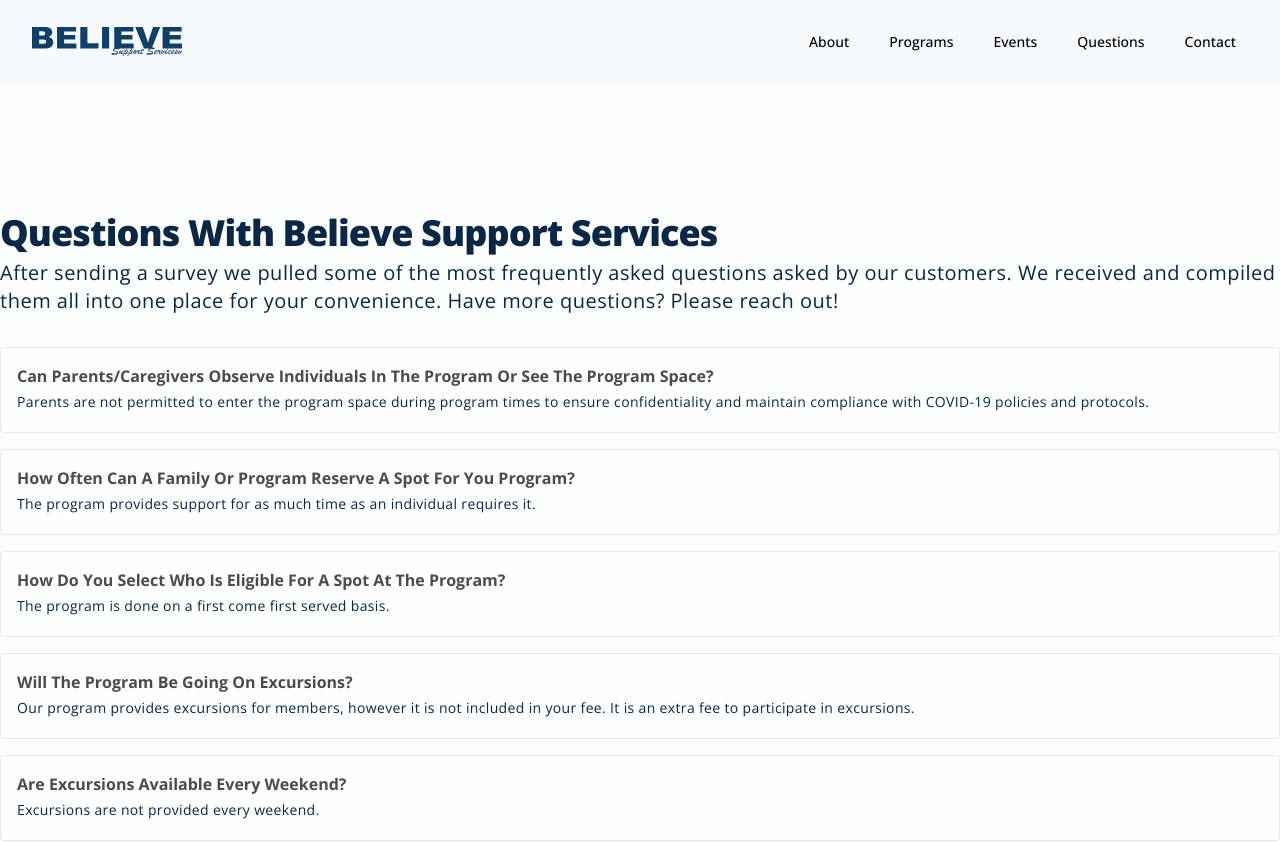
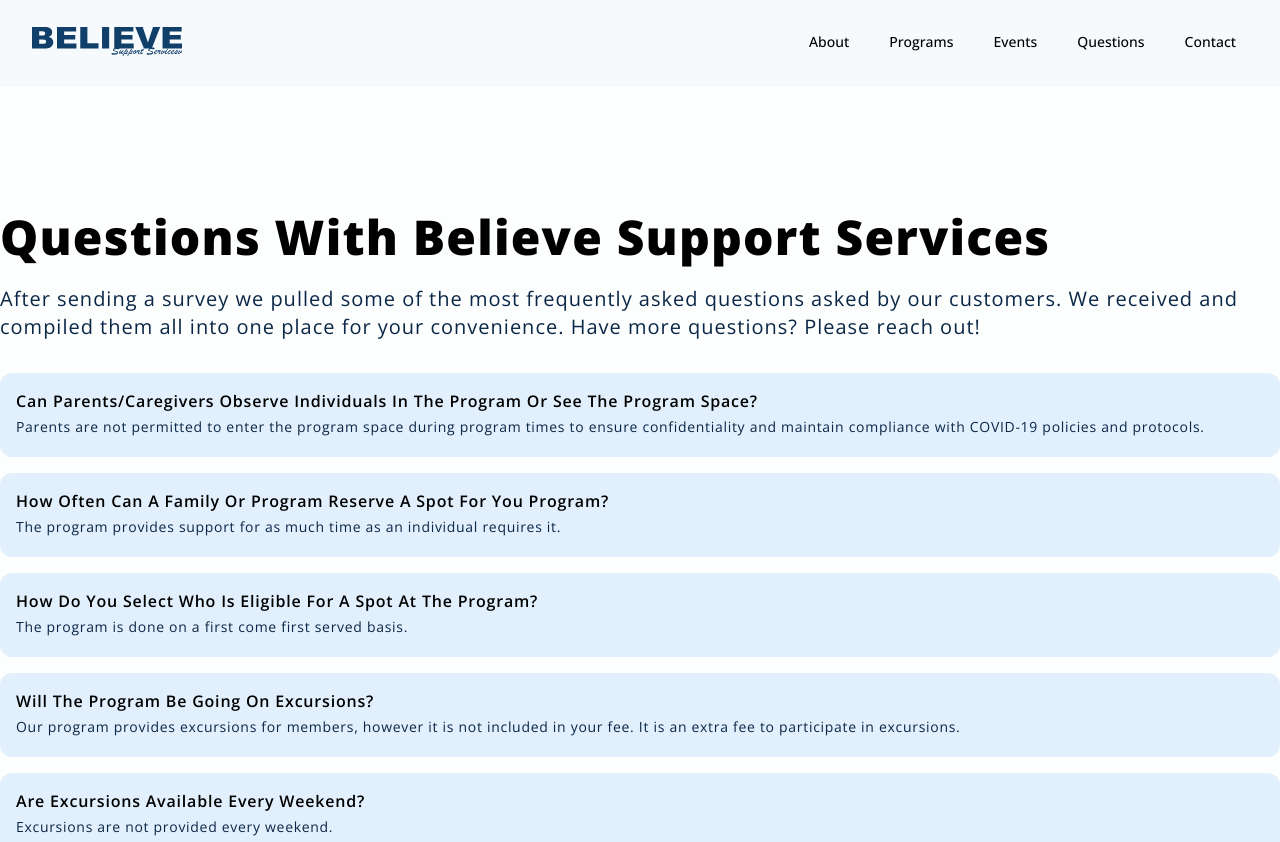
Before and after one commit to Justin-Bento/believe-support-services, a Next.js app: page /questions in a window 1280 px wide. Shown: the top 842 px of the page. Built offline with nearby package versions, Linux system fonts and the light colour scheme.

Commit message:
updated dark mode support for question theme

```diff
--- a/src/pages/questions.tsx
+++ b/src/pages/questions.tsx
@@ -12,15 +12,15 @@ export default function questions() {
     </Head>
     <Appbar />
       <main className="p-4 my-32 lg:container lg:mx-auto lg:p-0">
-        <h1 className="headline-large">Questions With Believe Support Services</h1>
-        <p className="mt-1.5 text-xl leading-7 tracking-wide">After sending a survey we pulled some of the most frequently asked questions asked by our customers. We received and compiled them all into one place for your convenience. Have more questions? Please reach out!</p>
+        <h1 className="scroll-m-20 font-extrabold tracking-wide text-5xl dark:text-primary-100">Questions With Believe Support Services</h1>
+        <p className="leading-7 text-xl tracking-wider dark:text-primary-100 mt-6">After sending a survey we pulled some of the most frequently asked questions asked by our customers. We received and compiled them all into one place for your convenience. Have more questions? Please reach out!</p>
         <section className='my-8 space-y-4'>
           {frequently_asked_questions.map((data: any) => {
             return (
               <>
-                <div className="p-4 border rounded">
-                  <h2 className="text-base font-bold opacity-70  capitalize [&[align=center]]:text-center [&[align=right]]:text-right">{data.question}</h2>
-                  <p className="text-sm tracking-wide font-normal leading-7 [&[align=center]]:text-center [&[align=right]]:text-right">{data.awnser}</p>
+                <div className="p-4 bg-theme dark:border-opacity-0 rounded-xl">
+                  <h2 className="font-semibold tracking-wider text-md capitalize dark:text-primary-100">{data.question}</h2>
+                  <p className="leading-7 text-sm tracking-wider dark:text-primary-100/75">{data.awnser}</p>
                 </div>
               </>
             )
```
